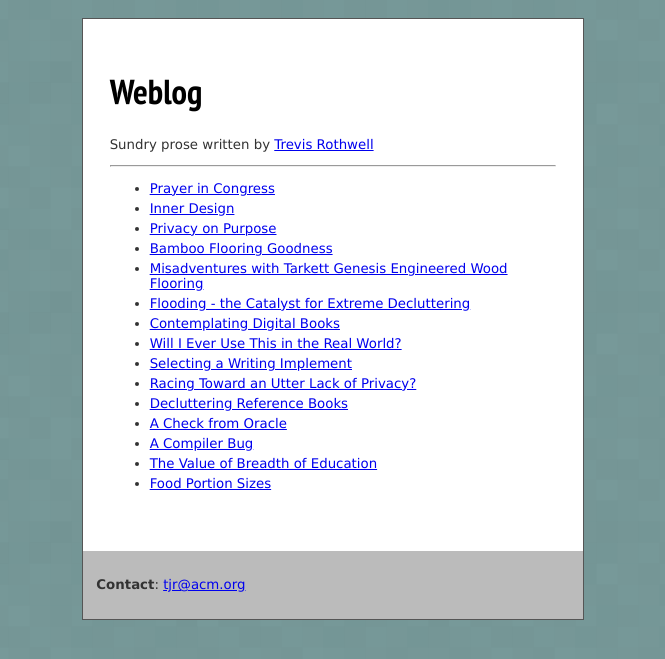
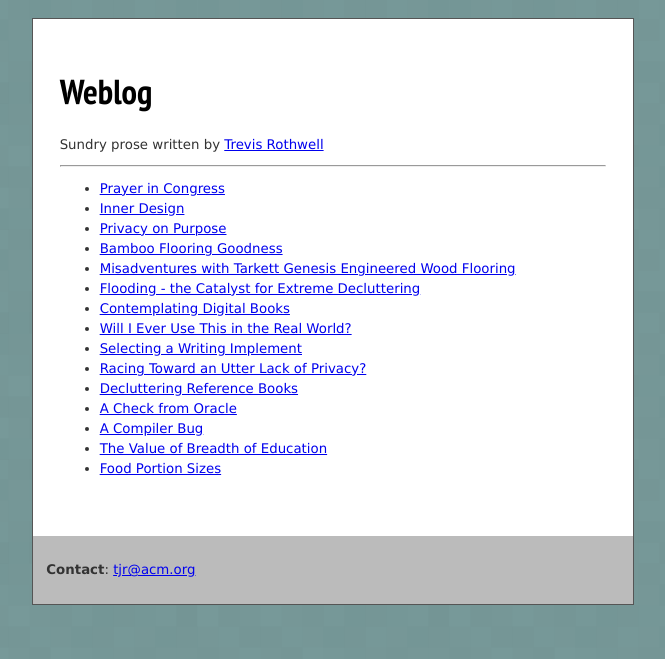
Before and after one commit to tjr/tjr.github.com, a Jekyll site: the page built from weblog/index.html, in a window 1280 px wide. Shown: the top 659 px of the page, without its empty margins (307-972 px from the left). Built offline with Jekyll 4.4.1, drawn with Linux system fonts in a browser that asks for light colours.

Commit message:
updated modern.css

```diff
--- a/css/modern.css
+++ b/css/modern.css
@@ -12,7 +12,7 @@ body {
 
 #content {
 	 background-color: #FFF;
-	 width: 500px;
+	 width: 600px;
 	 margin: 0px auto;
 	 text-align: left;
 	 padding: 0px;
@@ -23,7 +23,7 @@ body {
   padding-top: 1em;
   padding-bottom: 1em;
 
-  width: 450px;
+  width: 550px;
   margin: 0px auto;
   text-align: left;
 }
```
